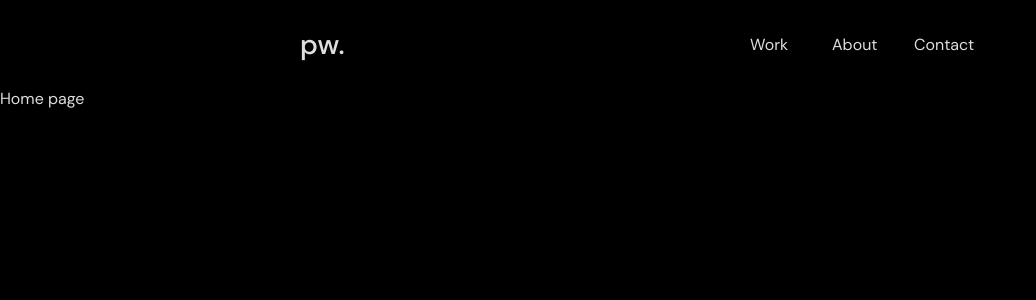
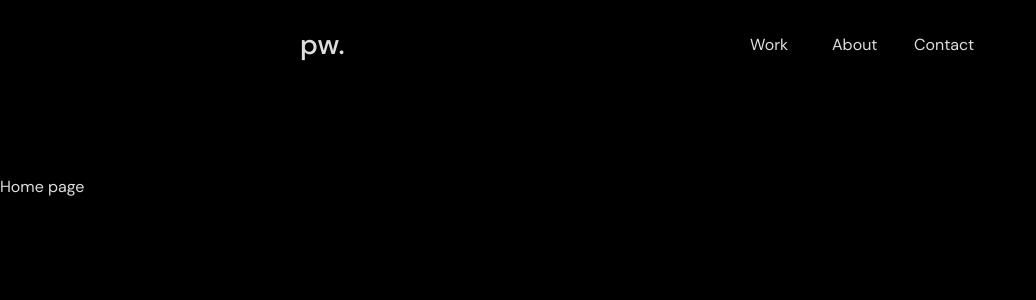
Before and after one commit to wrobit/pw-portfolio, a React (Vite) app: page / in a window 1280 px wide. Shown: the top 300 px of the page, without its empty margins (0-1036 px from the left). Built offline with nearby package versions, Linux system fonts and the light colour scheme.

Commit message:
add: page wrapper padding

```diff
--- /dev/null
+++ b/src/pages/root/Root.styles.ts
@@ -0,0 +1,9 @@
+import styled from "styled-components";
+
+const PageWrapper = styled.div`
+  width: 100%;
+  height: 100%;
+  padding-top: 88px;
+`;
+
+export { PageWrapper };
--- a/src/pages/root/Root.tsx
+++ b/src/pages/root/Root.tsx
@@ -1,13 +1,14 @@
 import { Navbar } from "@components/navbar/Navbar";
 import { Outlet } from "react-router-dom";
+import * as Styled from "./Root.styles";
 
 export const Root = () => {
   return (
     <>
       <Navbar />
-      <div>
+      <Styled.PageWrapper>
         <Outlet />
-      </div>
+      </Styled.PageWrapper>
     </>
   );
 };
```
